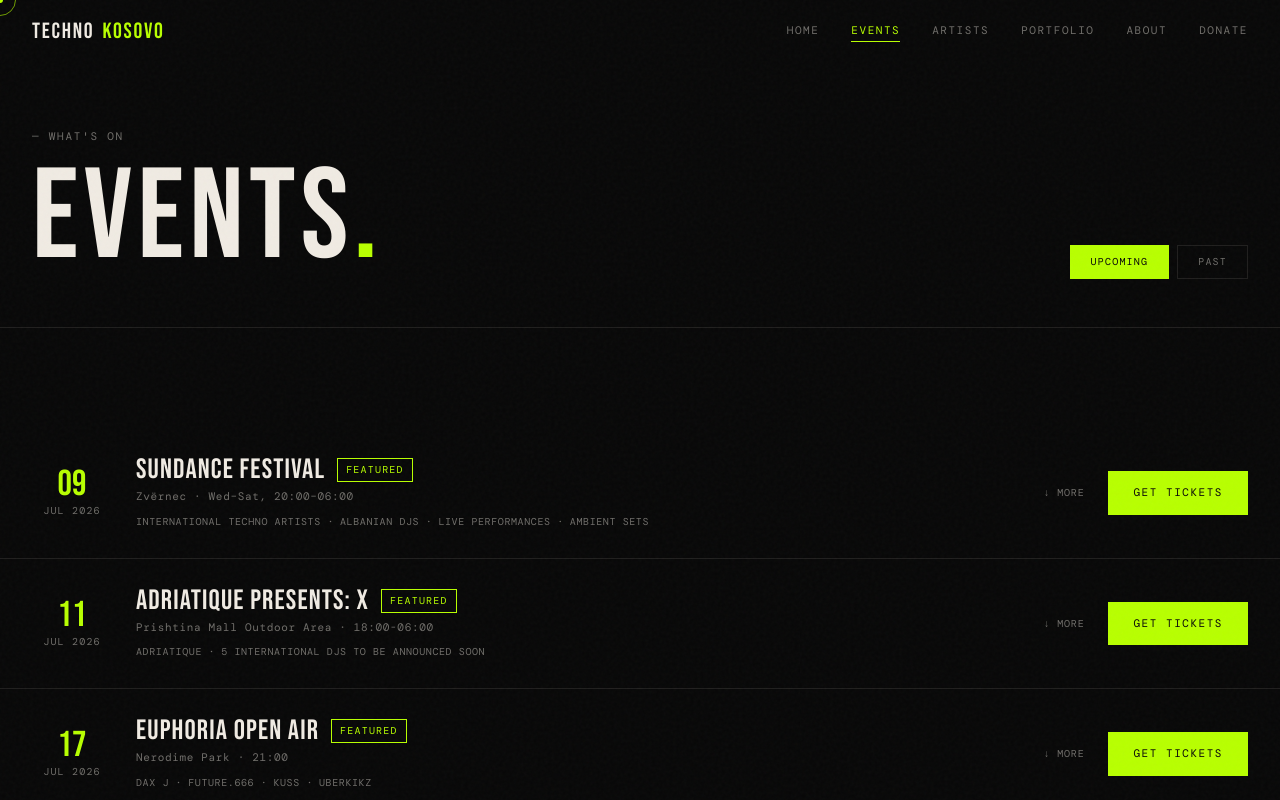
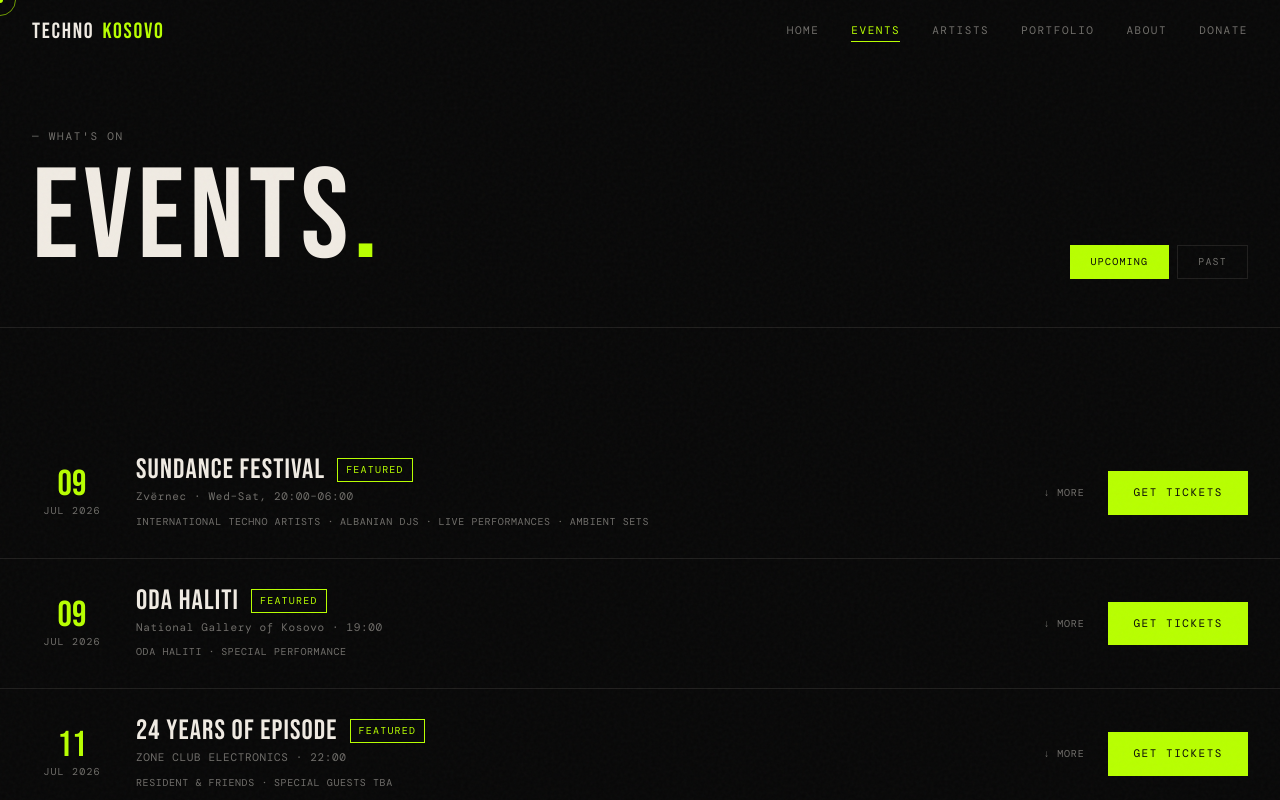
Before and after one commit to eronbegiqi/Techno-kosova-website, a React (Vite) app: page /events in a window 1280 px wide. Shown: the top 800 px of the page. Built offline with nearby package versions, Linux system fonts and the light colour scheme; a web font is replaced by a local one.

Commit message:
added 24 yrs of episode and oda haliti national gallery of kosovo event

```diff
--- a/src/data.js
+++ b/src/data.js
@@ -430,6 +430,40 @@ export const events = [
     posterColor: '#2a4f6a',
   },
   {
+    id: 'oda-haliti-akti-i-hapjes',
+    title: 'ODA HALITI',
+    subtitle: 'Akti i Hapjes',
+    date: '2026-07-09',
+    time: '19:00',
+    venue: 'National Gallery of Kosovo',
+    address: 'Prishtina, Kosovo',
+    lineup: ['Oda Haliti', 'Special performance'],
+    description: 'Oda Haliti brings an opening-night performance to the National Gallery of Kosovo, marking a special evening of sound, space, and contemporary cultural expression.',
+    ticketLink: 'https://www.instagram.com/odahaliti/',
+    image: 'https://i.postimg.cc/jSJFQ8Yb/odatest2.png',
+    price: 'TBA',
+    soldOut: false,
+    featured: true,
+    posterColor: '#1a1a1a',
+  },
+  {
+    id: '24-years-of-episode',
+    title: '24 YEARS OF EPISODE',
+    subtitle: 'Resident & Friends',
+    date: '2026-07-11',
+    time: '22:00',
+    venue: 'ZONE CLUB ELECTRONICS',
+    address: 'Prishtina, Kosovo',
+    lineup: ['Resident & Friends', 'Special guests TBA'],
+    description: 'A special celebration marking 24 years of Episode with a night of underground electronic music, resident selectors, and close friends of the crew at Zone Club Electronics in Prishtina.',
+    ticketLink: 'https://www.instagram.com/episode_pr/',
+    image: 'https://i.postimg.cc/sXJP4W2R/Save-Clip-App-731338919-18128092654725634-8942746830483437878-n.webp',
+    price: 'TBA',
+    soldOut: false,
+    featured: true,
+    posterColor: '#111111',
+  },
+  {
     id: 'adriatique-presents-x',
     title: 'ADRIATIQUE PRESENTS: X',
     subtitle: 'Sono x Adriatique',
@@ -443,6 +477,7 @@ export const events = [
     image: 'https://s3.eu-central-2.wasabisys.com/sonnixapp/events/adriatique-presents--x---prishtina/86e36242-7b65-40c0-a51d-bea8b52b05c4.webp',
     price: '€55 phase 1 general admission / €75 VIP red / €75 VIP blue',
     soldOut: false,
+    canceled: true,
     featured: true,
     posterColor: '#101820',
   },
--- a/src/pages/Events.jsx
+++ b/src/pages/Events.jsx
@@ -48,6 +48,7 @@ function EventRow({ ev }) {
         <div>
           <div style={{ display: 'flex', alignItems: 'center', gap: 12, marginBottom: 4, flexWrap: 'wrap' }}>
             <h3 style={{ fontFamily: 'var(--font-d)', fontSize: 28, lineHeight: 1 }}>{ev.title}</h3>
+            {ev.canceled && <span className="tag" style={{ color: '#ff4444', borderColor: '#ff4444' }}>CANCELED</span>}
             {ev.soldOut && <span className="tag" style={{ color: '#ff4444', borderColor: '#ff4444' }}>SOLD OUT</span>}
             {ev.featured && <span className="tag">FEATURED</span>}
           </div>
@@ -116,8 +117,8 @@ function EventRow({ ev }) {
 export default function Events() {
   const [filter, setFilter] = useState('all')
   const now = today()
-  const upcoming = events.filter(e => eventDate(e.date) >= now).sort((a, b) => eventDate(a.date) - eventDate(b.date))
-  const past = events.filter(e => eventDate(e.date) < now).sort((a, b) => eventDate(b.date) - eventDate(a.date))
+  const upcoming = events.filter(e => !e.canceled && eventDate(e.date) >= now).sort((a, b) => eventDate(a.date) - eventDate(b.date))
+  const past = events.filter(e => e.canceled || eventDate(e.date) < now).sort((a, b) => eventDate(b.date) - eventDate(a.date))
   const filtered = filter === 'past' ? past : upcoming
 
   useEffect(() => {
--- a/src/pages/Home.jsx
+++ b/src/pages/Home.jsx
@@ -22,7 +22,7 @@ const today = () => {
 
 export default function Home() {
   const now = today()
-  const upcoming = events.filter(e => eventDate(e.date) >= now).sort((a, b) => eventDate(a.date) - eventDate(b.date))
+  const upcoming = events.filter(e => !e.canceled && eventDate(e.date) >= now).sort((a, b) => eventDate(a.date) - eventDate(b.date))
   const featured = upcoming.filter(e => e.featured).slice(0, 3)
   const featuredArtists = artists.slice(0, 4)
 
@@ -105,12 +105,15 @@ export default function Home() {
           </div>
 
           <div style={{ display: 'grid', gridTemplateColumns: 'repeat(auto-fit, minmax(300px, 1fr))', gap: 1, background: 'var(--border)' }}>
-            {featured.map((ev, i) => (
+            {featured.map((ev, i) => {
+              const showTicketActions = ev.id !== 'oda-haliti-akti-i-hapjes'
+
+              return (
                 <div key={ev.id} className="card reveal-up" style={{ background: 'var(--bg)', padding: 32, display: 'flex', flexDirection: 'column', gap: 16, minHeight: 320, position: 'relative', overflow: 'hidden' }}>
                   <div style={{ position: 'absolute', inset: 0, background: ev.posterColor, opacity: 0.4 }} />
                   <div style={{ position: 'relative', zIndex: 1, display: 'flex', flexDirection: 'column', minHeight: '100%' }}>
                     <div style={{ display: 'flex', justifyContent: 'space-between', marginBottom: 24 }}>
-                    <span className="tag">{ev.soldOut ? 'SOLD OUT' : 'TICKETS AVAILABLE'}</span>
+                      {showTicketActions && <span className="tag">{ev.soldOut ? 'SOLD OUT' : 'TICKETS AVAILABLE'}</span>}
                       <span style={{ fontFamily: 'var(--font-d)', fontSize: 13, color: 'var(--fg-dim)', letterSpacing: '0.08em' }}>0{i + 1}</span>
                     </div>
                   <p style={{ fontSize: 11, color: 'var(--acid)', letterSpacing: '0.14em', textTransform: 'uppercase', marginBottom: 8 }}>{formatDate(ev.date)} — {ev.time}</p>
@@ -125,13 +128,14 @@ export default function Home() {
                   </div>
                   <div style={{ marginTop: 'auto', display: 'flex', justifyContent: 'space-between', alignItems: 'center' }}>
                     {/* <span style={{ color: 'var(--acid)', fontFamily: 'var(--font-b)', fontSize: 12 }}>{ev.price}</span> */}
-                    {!ev.soldOut && (
+                    {showTicketActions && !ev.soldOut && (
                       <a href={ev.ticketLink} target="_blank" rel="noreferrer" className="btn" style={{ padding: '10px 20px', fontSize: 11 }}>Buy Tickets</a>
                     )}
                   </div>
                 </div>
               </div>
-            ))}
+              )
+            })}
           </div>
         </div>
       </section>
```
Lines whose indentation alone changed are shown as unchanged.
